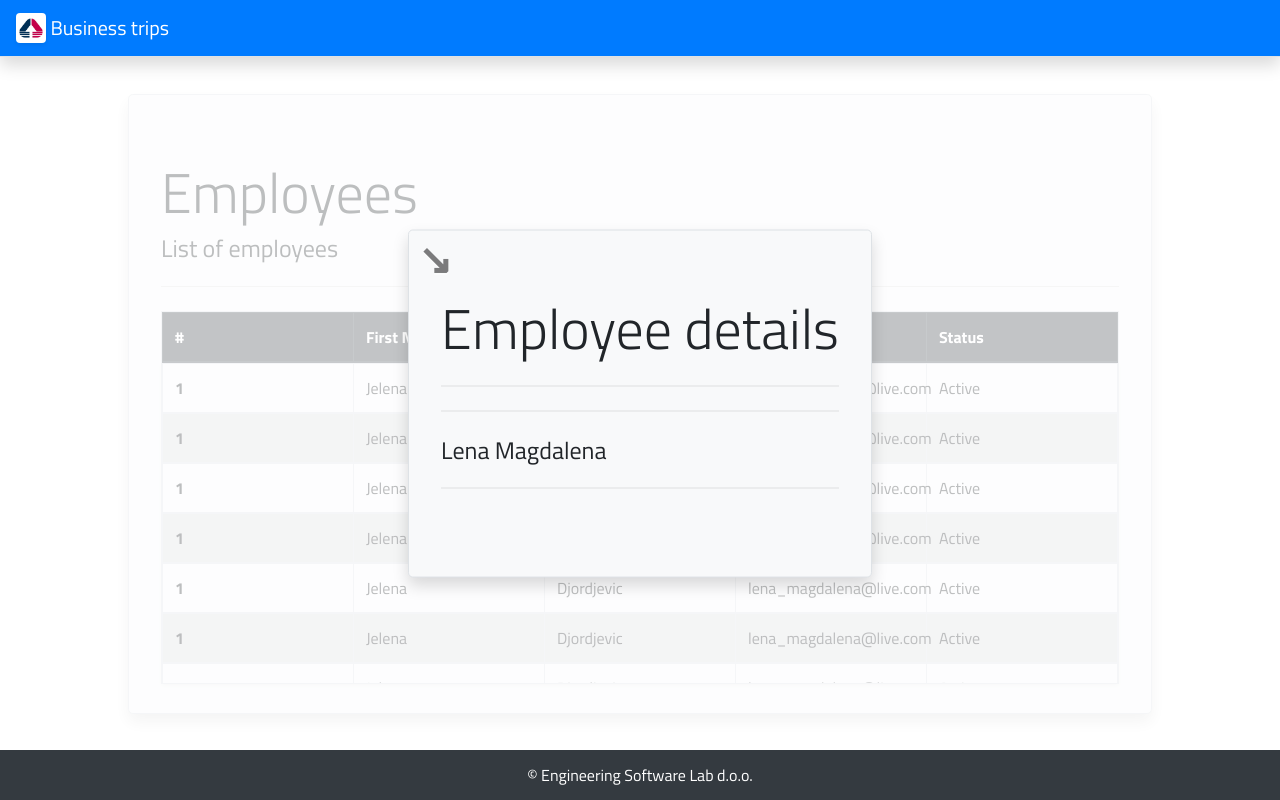
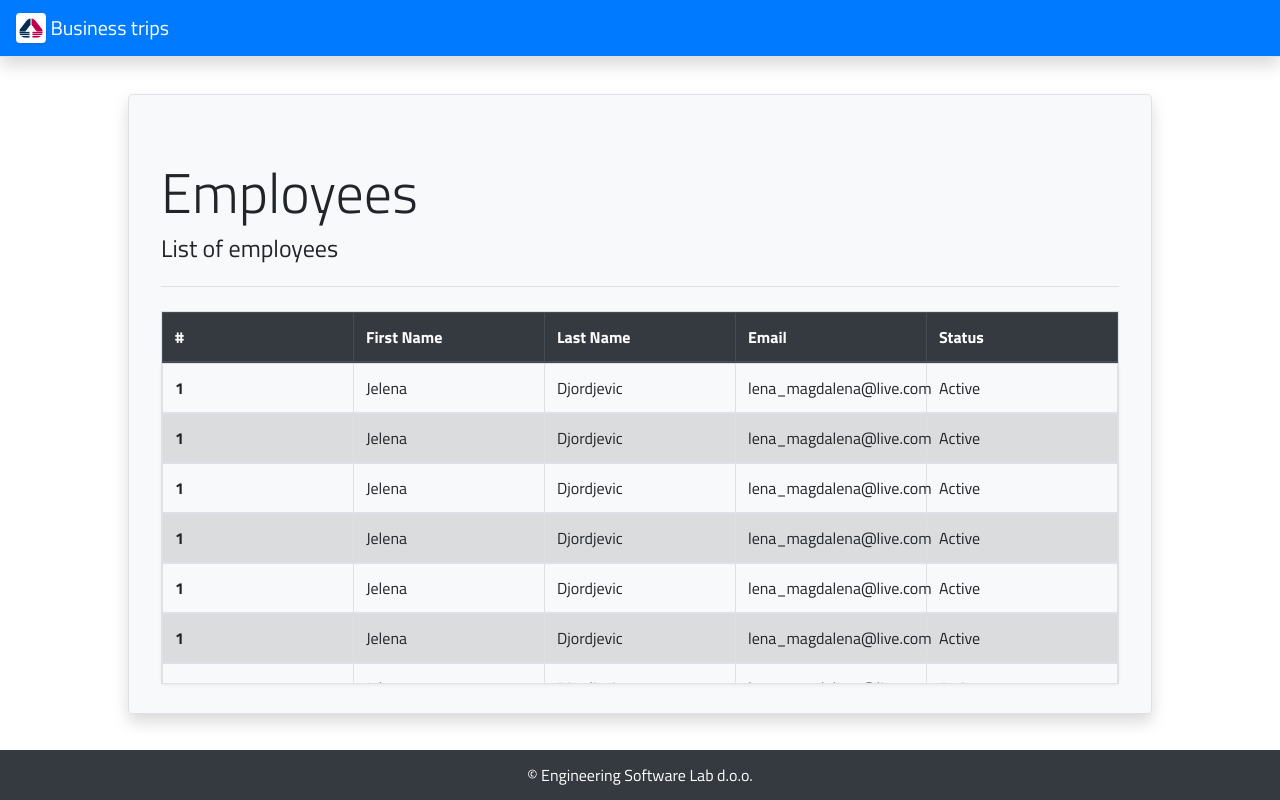
Before and after one commit to mmisojcic/travel-expenses-front, an Angular app in the folder project/: page /allemployees in a window 1280 px wide. Built offline with nearby package versions, Linux system fonts and the light colour scheme.

Commit message:
html i css i status apdejt forme za employee

```diff
--- a/project/src/app/_components/all-employees/all-employees.component.html
+++ b/project/src/app/_components/all-employees/all-employees.component.html
@@ -1,4 +1,4 @@
-<div class="jumbotron shadow border bg-light full-center employee"[@employeeAnimation]="businessTripTrigger">
+<div class="jumbotron shadow border bg-light full-center employee">
   <h1 class="display-4">Employees</h1>
   <h4> List of employees</h4>
   <hr class="my-4">
@@ -93,52 +93,3 @@
     </tbody>
   </table>
 </div>
-<div class="jumbotron full-center shadow shadow-very-very-big border bg-light business-trip" [@businessTripAnimation]="businessTripTrigger">
-  <button type="button" class="close" aria-label="Close" (click)="onCloseBusinessTrip()">
-    <span aria-hidden="true">&#8600;</span>
-  </button>
-  <h1 class="display-4">Employee details</h1>
-  <hr class="my-4">
-  <!-- <div class="row ">
-    <div class="col-sm-6 border-right">
-      <p class="lead">Destination:</p>
-      <div class="pl-3 flex ">
-        <p class="lead">City: {{businesTrip.destination.city}}</p>
-        <p class="lead ml-2">Wage: {{businesTrip.destination.wage.amount}}</p>
-      </div>
-      <p class="lead">Start date: {{businesTrip.startDate}}</p>
-      <p class="lead">End date: {{businesTrip.endDate}}</p>
-    </div>
-    <div class="col-sm-6">
-      <p class="lead">Status: {{businesTrip.status}}</p>
-      <p class="lead">Total spent: {{businesTrip.billsTotal}}$</p>
-    </div>
-  </div> -->
-  <hr class="my-4">
-  <h4>Lena Magdalena</h4>
-
-  <hr class="my-4">
-  <!-- <div class="card-row border-left border-right">
-    <div class=" bill-card " *ngFor="let bill of businesTrip.bills;let i=index">
-      <div class="card-header rounded shadow border">
-        <b>#{{i+1}}&nbsp;Bill total:&nbsp;{{bill.total}}$</b>
-      </div>
-      <table class="table-bills table table-sm table-bordered shadow">
-        <thead class="thead-dark">
-          <tr>
-            <th scope="col">#</th>
-            <th scope="col">Item</th>
-            <th scope="col">Cost</th>
-          </tr>
-        </thead>
-        <tbody class="table-body">
-          <tr *ngFor="let billItem of bill.billItems;let i=index">
-            <th scope="row">{{i+1}}</th>
-            <td>{{billItem.name}}</td>
-            <td>{{billItem.cost}}$</td>
-          </tr>
-        </tbody>
-      </table>
-    </div> -->
-  <!-- </div> -->
-</div>
--- a/project/src/app/_components/employee/employee.component.html
+++ b/project/src/app/_components/employee/employee.component.html
@@ -2,9 +2,34 @@
   <h1 class="display-4">Hello, {{employee.username}}!</h1>
   <h4>Account information.</h4>
   <hr class="my-4">
-  <p class="lead">First name: {{employee.firstName}}</p>
-  <p class="lead">Last name: {{employee.lastName}}</p>
-  <p class="lead">Email: {{employee.email}}</p>
+  <div class="row">
+    <div class="col-sm-6 border-right">
+      <p class="lead">First name: {{employee.firstName}}</p>
+      <p class="lead">Last name: {{employee.lastName}}</p>
+      <p class="lead">Email: {{employee.email}}</p>
+    </div>
+  <div class="col-sm-6 ">
+    <form class="form-inline">
+      <label class="lead my-1 mr-2" for="inlineFormCustomSelectPref">Status:</label>
+      <select class="custom-select my-1 mr-sm-2 shadow-sm" id="inlineFormCustomSelectPref">
+        <!-- <option selected>Choose...</option> -->
+        <option value="1">Active</option>
+        <option value="2">Former</option>
+      </select>
+      <button type="submit" class="btn btn-primary my-1">Change</button>
+    </form>
+    <form class="form-inline">
+      <label class=" lead my-1 mr-2" for="inlineFormCustomSelectPref">Authorisation Level:</label>
+      <select class="custom-select my-1 mr-sm-2 shadow-sm" id="inlineFormCustomSelectPref">
+        <!-- <option selected>Choose...</option> -->
+        <option value="1">User</option>
+        <option value="2">Admin</option>
+      </select>
+      <button type="submit" class="btn btn-primary my-1">Change</button>
+    </form>
+  </div>
+  </div>
+
   <hr class="my-4">
   <h4>Business trips history</h4>
   <hr class="my-4">
@@ -50,8 +75,17 @@
       <p class="lead">End date: {{businesTrip.endDate}}</p>
     </div>
     <div class="col-sm-6">
-      <p class="lead">Status: {{businesTrip.status}}</p>
-      <p class="lead">Total spent: {{businesTrip.billsTotal}}$</p>
+        <p class="lead">Total spent: {{businesTrip.billsTotal}}$</p>
+        <p class="lead" *ngIf="false">Status: {{businesTrip.status}}</p>
+        <form class="form-inline" *ngIf="true">
+            <label class="my-1 mr-2 lead" for="inlineFormCustomSelectPref">Status:</label>
+            <select class="custom-select my-1 mr-sm-2 shadow-sm" id="inlineFormCustomSelectPref">
+              <!-- <option selected>Choose...</option> -->
+              <option value="1">Active</option>
+              <option value="2">Former</option>
+            </select>
+            <button type="submit" class="btn btn-primary my-1">Change</button>
+          </form>
     </div>
   </div>
   <hr class="my-4">
--- a/project/src/app/_components/employee/employee.component.scss
+++ b/project/src/app/_components/employee/employee.component.scss
@@ -156,3 +156,8 @@
 .shadow-very-very-big {
   box-shadow: 0 .5rem 4rem rgba(0, 0, 0, .65) !important;
 }
+
+
+.form-inline{
+  margin-bottom: 1rem;
+}
--- a/project/src/app/_components/employee/employee.component.ts
+++ b/project/src/app/_components/employee/employee.component.ts
@@ -19,6 +19,7 @@ import { Bill } from 'src/app/_models/bill.model';
   animations: [businessTripAnimation, employeeAnimation]
 })
 export class EmployeeComponent implements OnInit {
+
   employee: Employee = new Employee();
   businesTrip: BusinessTrip = new BusinessTrip();
 
--- a/project/src/app/app.component.html
+++ b/project/src/app/app.component.html
@@ -11,8 +11,8 @@
     </button>
     <div class="dropdown-menu shadow-sm dropdown-menu-hide" [ngClass]="{'dropdown-menu-hide': !dropdownMenu, 'dropdown-menu-show':dropdownMenu}">
       <a class="dropdown-item" href="#">Edit account</a>
-      <a class="dropdown-item" href="#">Nesto?</a>
-      <a class="dropdown-item" href="#">Nesto?</a>
+      <!-- <a class="dropdown-item" href="#">Nesto?</a>
+      <a class="dropdown-item" href="#">Nesto?</a> -->
       <div class="dropdown-divider"></div>
       <button class="dropdown-item" (click)="onLogout()">Logout</button>
     </div>
```
